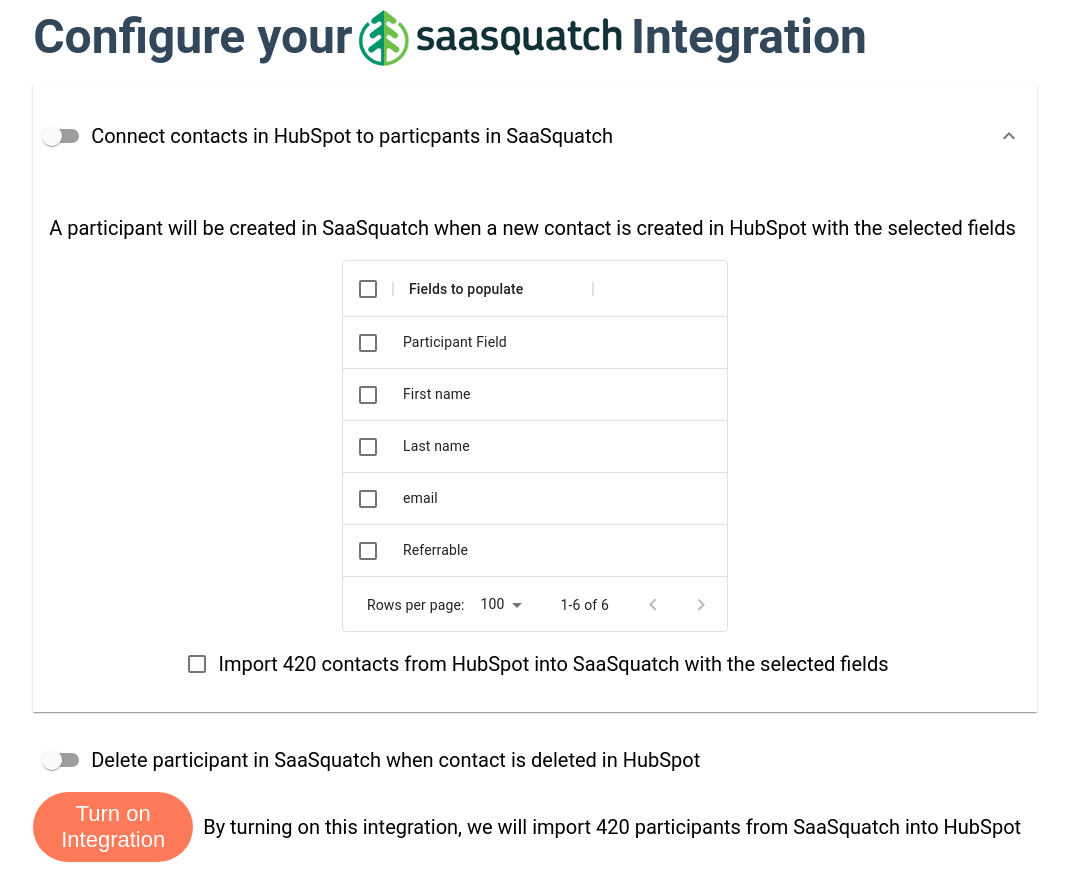
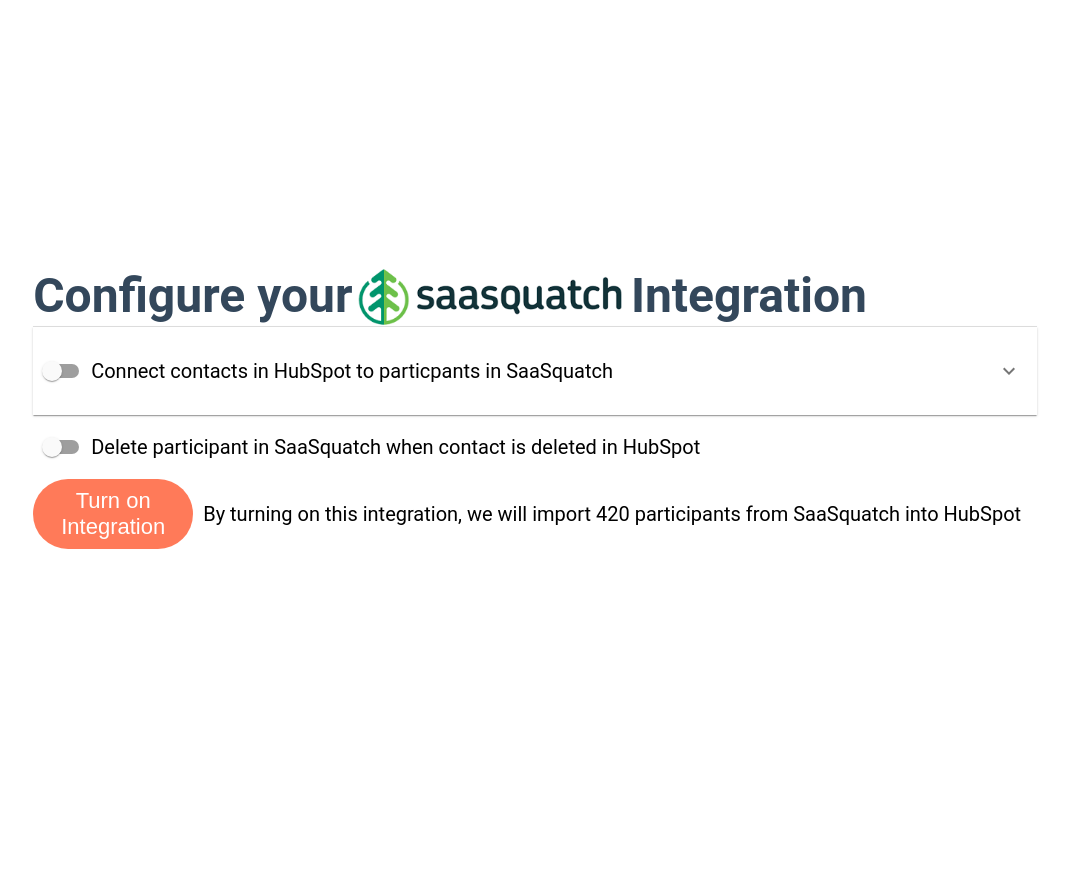
Before and after one commit to softdev562/SaaSquatch-HubSpot-integration, a React (Create React App) app in the folder frontend/: page /configuration/2 in a window 1280 px wide. Shown: the whole page, without its empty margins (105-1174 px from the left). After the commit the page ends 816 px from the top, so only its background shows below. Built offline with nearby package versions, Linux system fonts and the light colour scheme.

Commit message:
Clean config data structures

```diff
--- a/frontend/src/components/ConfigurationP1.tsx
+++ b/frontend/src/components/ConfigurationP1.tsx
@@ -9,7 +9,6 @@ import ExpandMoreIcon from '@material-ui/icons/ExpandMore';
 import { DataGrid } from '@material-ui/data-grid';
 import Checkbox from '@material-ui/core/Checkbox';
 import history from '../types/history';
-
 
 const PageWrapper = styled.div`
   min-height: 100vh;
@@ -77,23 +76,17 @@ const SyncButton = styled.button`
   margin-right: 10px;
 `;
 
-interface Config {
-  hubSync: {
+interface HubConfig {
   createContact: boolean,
   importHistoricalContacts: boolean,
   deleteContact: boolean,
   syncRefLinks: boolean,
   importHistoricalRefLinks: boolean,
-  },
-  saasSync: {
-    createUser: boolean,
-    importHistoricalUsers: boolean,
-    deleteUser: boolean,
-  }
 }
 
 interface states {
-  config: Config;
+  config: HubConfig;
+  expandAccordion: boolean;
   handleSubmit: ()=>void;
   handleToggles: {
     toggleHubCreate: ()=>void;
@@ -101,6 +94,7 @@ interface states {
     toggleHubDelete: ()=>void;
     toggleHubRefLinks: ()=>void;
     toggleHubHitoricalRefLinksImport: ()=>void;
+    toggleExpandAccordion: ()=>void;
   }
 }
 
@@ -109,28 +103,28 @@ export function ConfigurationP1() {
 }
 
 export function Controller(){
-  const emptyConfig: Config = {
-    hubSync: {
+  const emptyConfig: HubConfig = {
     createContact: false,
     importHistoricalContacts: false,
     deleteContact: false,
     syncRefLinks: false,
     importHistoricalRefLinks: false,
-    },
-    saasSync: {
-      createUser: false,
-      importHistoricalUsers: false,
-      deleteUser: false,
   }
-  }
-  const [config, setConfig] = useState<Config>(emptyConfig)
+  const [config, setConfig] = useState<HubConfig>(emptyConfig)
+  const [expandAccordion, setExpandAccordion] = useState<boolean>(false)
 
   // Need a handler for each toggle because Switches are kinda weird
-  const toggleHubCreate = () => setConfig({...config, hubSync: {...config.hubSync, createContact: !config.hubSync.createContact}});
-  const toggleHubHistoricalImport = () => setConfig({...config, hubSync: {...config.hubSync, importHistoricalContacts: !config.hubSync.importHistoricalContacts}});
-  const toggleHubDelete = () => setConfig({...config, hubSync: {...config.hubSync, deleteContact: !config.hubSync.deleteContact}});
-  const toggleHubRefLinks = () => setConfig({...config, hubSync: {...config.hubSync, syncRefLinks: !config.hubSync.syncRefLinks}});
-  const toggleHubHitoricalRefLinksImport = () => setConfig({...config, hubSync: {...config.hubSync, importHistoricalRefLinks: !config.hubSync.importHistoricalRefLinks}});
+  const toggleHubCreate = () => {
+    if (!expandAccordion && !config.createContact) {
+      setExpandAccordion(true)
+    }
+    setConfig({...config, createContact: !config.createContact});
+  }
+  const toggleHubHistoricalImport = () => setConfig({...config, importHistoricalContacts: !config.importHistoricalContacts});
+  const toggleHubDelete = () => setConfig({...config, deleteContact: !config.deleteContact});
+  const toggleHubRefLinks = () => setConfig({...config, syncRefLinks: !config.syncRefLinks});
+  const toggleHubHitoricalRefLinksImport = () => setConfig({...config, importHistoricalRefLinks: !config.importHistoricalRefLinks});
+  const toggleExpandAccordion = () => setExpandAccordion(!expandAccordion);
 
   const handleToggles = {
     toggleHubCreate,
@@ -138,13 +132,14 @@ export function Controller(){
     toggleHubDelete,
     toggleHubRefLinks,
     toggleHubHitoricalRefLinksImport,
+    toggleExpandAccordion,
   };
 
   const handleSubmit = () => {
     // Here we will make the requests to the backend to store the config info and to begin the integration and redirect to second config screen
     history.push('/configuration/2');
   }
-  return {config, handleSubmit, handleToggles} as states
+  return {config, expandAccordion, handleSubmit, handleToggles} as states
 }
 
 export function View(states: states){
@@ -152,17 +147,17 @@ export function View(states: states){
     <PageWrapper>
       <PageContent>
         <TitleText>Configure your <Logo src={HubspotLogo} /> Integration</TitleText>
-        <UnpaddedAccordion defaultExpanded>
+        <UnpaddedAccordion expanded={states.expandAccordion} onChange={states.handleToggles.toggleExpandAccordion}>
           <AccordionSummary expandIcon={<ExpandMoreIcon />}>
             <ToggleSetting
               settingText={"Create a Contact in HubSpot when a new user is added to SaaSquatch"}
-              isChecked={states.config.hubSync.createContact}
+              isChecked={states.config.createContact}
               handleChange={states.handleToggles.toggleHubCreate}
             />
           </AccordionSummary>
           <AccordionDetails>
             <AccordionDetailsContainer>
-              <InfoText>A contact will be created in Hubspot when new participant is created in SaaSquatch with the selected fields</InfoText>
+              <InfoText>A contact will be created in Hubspot when a new participant is created in SaaSquatch with the selected fields</InfoText>
               <DataGrid
                 rows={[
                   { id: 1, fieldName: 'First name',},
@@ -176,7 +171,7 @@ export function View(states: states){
                 checkboxSelection
               />
               <ItemContainer>
-                <Checkbox checked={states.config.hubSync.importHistoricalContacts} onChange={states.handleToggles.toggleHubHistoricalImport} color={"primary"} />
+                <Checkbox checked={states.config.importHistoricalContacts} onChange={states.handleToggles.toggleHubHistoricalImport} color={"primary"} />
                 <InfoText>Import 420 existing participants from SaaSquatch into HubSpot with the selected fields</InfoText>
               </ItemContainer>
             </AccordionDetailsContainer>
@@ -184,17 +179,17 @@ export function View(states: states){
         </UnpaddedAccordion>
         <ToggleSetting
           settingText={"Delete contact in HubSpot when participant is deleted in SaaSquatch"}
-          isChecked={states.config.hubSync.deleteContact}
+          isChecked={states.config.deleteContact}
           handleChange={states.handleToggles.toggleHubDelete}
         />
         <ToggleSetting
           settingText={"Add share link to contact in HubSpot when new share link is created for particpant in SaaSquatch"}
-          isChecked={states.config.hubSync.syncRefLinks}
+          isChecked={states.config.syncRefLinks}
           handleChange={states.handleToggles.toggleHubRefLinks}
         />
         <ToggleSetting
           settingText={"Import existing share links from participants in SaaSquatch to contacts in HubSpot"}
-          isChecked={states.config.hubSync.importHistoricalRefLinks}
+          isChecked={states.config.importHistoricalRefLinks}
           handleChange={states.handleToggles.toggleHubHitoricalRefLinksImport}
         />
         <ItemContainer>
--- a/frontend/src/components/ConfigurationP2.tsx
+++ b/frontend/src/components/ConfigurationP2.tsx
@@ -10,7 +10,6 @@ import AccordionSummary from '@material-ui/core/AccordionSummary';
 import ExpandMoreIcon from '@material-ui/icons/ExpandMore';
 import { DataGrid } from '@material-ui/data-grid';
 import Checkbox from '@material-ui/core/Checkbox';
-
 
 const PageWrapper = styled.div`
   min-height: 100vh;
@@ -78,28 +77,21 @@ const SyncButton = styled.button`
   margin-right: 10px;
 `;
 
-interface Config {
-  hubSync: {
-    createContact: boolean,
-    importHistoricalContacts: boolean,
-    deleteContact: boolean,
-    syncRefLinks: boolean,
-    importHistoricalRefLinks: boolean,
-  },
-  saasSync: {
-    createUser: boolean,
-    importHistoricalUsers: boolean,
-    deleteUser: boolean,
-  }
+interface SaasConfig {
+  createParticipant: boolean,
+  importHistoricalParticipants: boolean,
+  deleteParticipant: boolean,
 }
 
 interface states {
-  config: Config;
+  config: SaasConfig;
+  expandAccordion: boolean;
   handleSubmit: ()=>void;
   handleToggles: {
     toggleSaasCreate: ()=>void;
-    toggleSaasHistoricalUserImport: ()=>void;
+    toggleSaasHistoricalParticipantImport: ()=>void;
     toggleSaasDelete: ()=>void;
+    toggleExpandAccordion: ()=>void;
   }
 }
 
@@ -108,31 +100,30 @@ export function ConfigurationP2() {
 }
 
 export function Controller(){
-  const emptyConfig: Config = {
-    hubSync: {
-      createContact: false,
-      importHistoricalContacts: false,
-      deleteContact: false,
-      syncRefLinks: false,
-      importHistoricalRefLinks: false,
-    },
-    saasSync: {
-      createUser: false,
-      importHistoricalUsers: false,
-      deleteUser: false,
-    }
+  const emptyConfig: SaasConfig = {
+    createParticipant: false,
+    importHistoricalParticipants: false,
+    deleteParticipant: false,
   }
-  const [config, setConfig] = useState<Config>(emptyConfig)
+  const [config, setConfig] = useState<SaasConfig>(emptyConfig)
+  const [expandAccordion, setExpandAccordion] = useState<boolean>(false)
 
   // Need a handler for each toggle because Switches are kinda weird
-  const toggleSaasCreate = () => setConfig({...config, saasSync: {...config.saasSync, createUser: !config.saasSync.createUser}});
-  const toggleSaasHistoricalUserImport = () => setConfig({...config, saasSync: {...config.saasSync, importHistoricalUsers: !config.saasSync.importHistoricalUsers}});
-  const toggleSaasDelete = () => setConfig({...config, saasSync: {...config.saasSync, deleteUser: !config.saasSync.deleteUser}});
+  const toggleSaasCreate = () => {
+    if (!expandAccordion && !config.createParticipant) {
+      setExpandAccordion(true)
+    }
+    setConfig({...config, createParticipant: !config.createParticipant});
+  }
+  const toggleSaasHistoricalParticipantImport = () => setConfig({...config, importHistoricalParticipants: !config.importHistoricalParticipants});
+  const toggleSaasDelete = () => setConfig({...config, deleteParticipant: !config.deleteParticipant});
+  const toggleExpandAccordion = () => setExpandAccordion(!expandAccordion);
 
   const handleToggles = {
     toggleSaasCreate,
-    toggleSaasHistoricalUserImport,
+    toggleSaasHistoricalParticipantImport,
     toggleSaasDelete,
+    toggleExpandAccordion,
   };
 
   const handleSubmit = () => {
@@ -143,7 +134,7 @@ export function Controller(){
   const successToast = () => toast.success("HubSpot Integration is Connected", {
     position: toast.POSITION.BOTTOM_RIGHT
   });
-  return {config, handleSubmit, handleToggles} as states
+  return {config, expandAccordion, handleSubmit, handleToggles} as states
 }
 
 export function View(states: states){
@@ -151,11 +142,11 @@ export function View(states: states){
     <PageWrapper>
       <PageContent>
         <TitleText>Configure your <Logo src={SaaSquatchLogo} /> Integration</TitleText>
-        <UnpaddedAccordion defaultExpanded>
+        <UnpaddedAccordion expanded={states.expandAccordion} onChange={states.handleToggles.toggleExpandAccordion} >
           <AccordionSummary expandIcon={<ExpandMoreIcon />}>
             <ToggleSetting
               settingText={"Connect contacts in HubSpot to particpants in SaaSquatch"}
-              isChecked={states.config.saasSync.createUser}
+              isChecked={states.config.createParticipant}
               handleChange={states.handleToggles.toggleSaasCreate}
             />
           </AccordionSummary>
@@ -167,7 +158,7 @@ export function View(states: states){
                   { id: 1, fieldName: 'Participant Field'},
                   { id: 2, fieldName: 'First name',},
                   { id: 3, fieldName: 'Last name',},
-                  { id: 4, fieldName: 'email',},
+                  { id: 4, fieldName: 'Email',},
                   { id: 5, fieldName: 'Referrable',},
                   { id: 6, fieldName: 'other stuff',},
                   ]}
@@ -177,7 +168,11 @@ export function View(states: states){
                 checkboxSelection
               />
               <ItemContainer>
-                <Checkbox checked={states.config.saasSync.importHistoricalUsers} onChange={states.handleToggles.toggleSaasHistoricalUserImport} color={"primary"} />
+                <Checkbox
+                  checked={states.config.importHistoricalParticipants}
+                  onChange={states.handleToggles.toggleSaasHistoricalParticipantImport}
+                  color={"primary"}
+                />
                 <InfoText>Import 420 contacts from HubSpot into SaaSquatch with the selected fields</InfoText>
               </ItemContainer>
             </AccordionDetailsContainer>
@@ -185,7 +180,7 @@ export function View(states: states){
         </UnpaddedAccordion>
         <ToggleSetting
           settingText={"Delete participant in SaaSquatch when contact is deleted in HubSpot"}
-          isChecked={states.config.saasSync.deleteUser}
+          isChecked={states.config.deleteParticipant}
           handleChange={states.handleToggles.toggleSaasDelete}
         />
         <ItemContainer>
```
Lines whose indentation alone changed are shown as unchanged.
